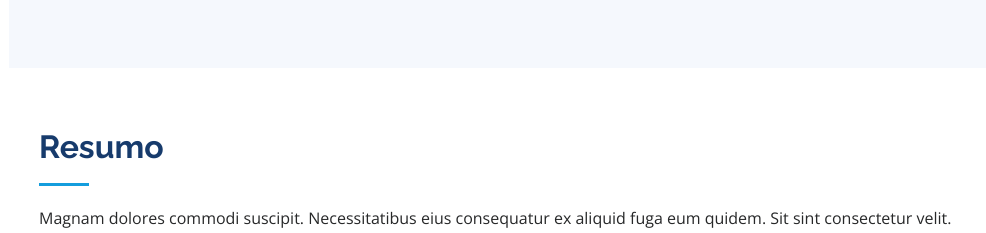
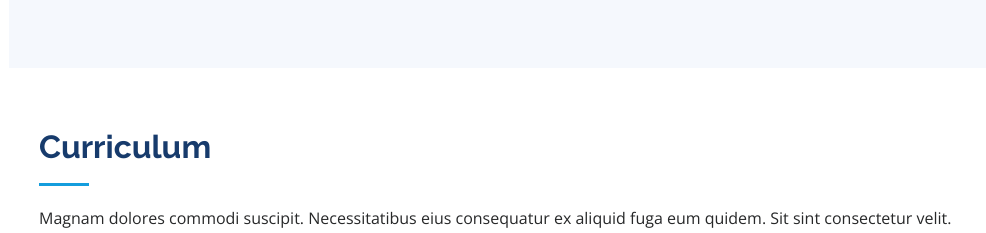
Before and after one commit to carneirominas/Meu-Portfolio, a plain HTML site: page index.html in a window 1280 px wide. Shown: the part 1960-2193 px from the top of the page, without its empty margins (291-1277 px from the left). Drawn offline with nearby package versions, Linux system fonts and the light colour scheme.

Commit message:
alterado index

```diff
--- a/index.html
+++ b/index.html
@@ -199,7 +199,7 @@
       <div class="container">
 
         <div class="section-title">
-          <h2>Resumo</h2>
+          <h2>Curriculum</h2>
           <p>Magnam dolores commodi suscipit. Necessitatibus eius consequatur ex aliquid fuga eum quidem. Sit sint consectetur velit. Quisquam quos quisquam cupiditate. Et nemo qui impedit suscipit alias ea. Quia fugiat sit in iste officiis commodi quidem hic quas.</p>
         </div>
 
```
